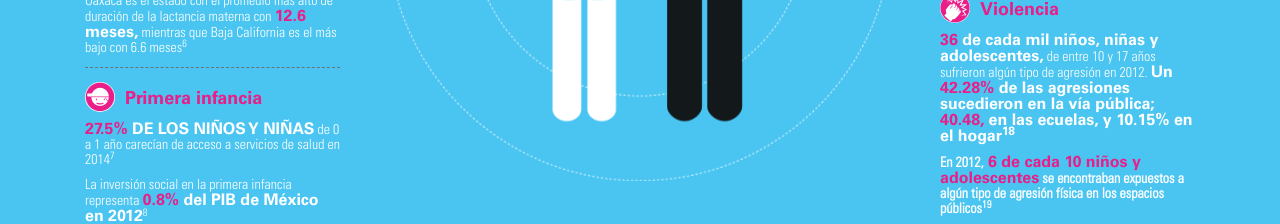
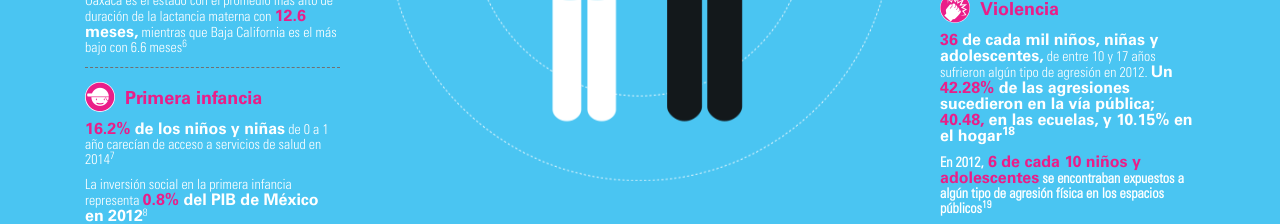
Before and after one commit to GerardoMG/unicef, a plain HTML site: page index.html in a window 1280 px wide. Shown: the part 1860-2084 px from the top of the page. Drawn offline with nearby package versions, Linux system fonts and the light colour scheme; files whose address does not match are found by name.

Commit message:
cambio primera infancia

```diff
--- a/index.html
+++ b/index.html
@@ -166,7 +166,7 @@
                         </article>
                         <article class="animated a5">
                            <h3><span class="icon-primera-infancia"></span> Primera infancia </h3>
-                           <p><strong><span>27.5%</span> DE LOS NIÑOS Y NIÑAS</strong> de 0 a 1 año carecían de acceso a servicios de salud en 2014<sup>7</sup></p>
+                           <p><strong><span>16.2%</span> de los niños y niñas</strong> de 0 a 1 año carecían de acceso a servicios de salud en 2014<sup>7</sup></p>
                            <p>La inversión social en la primera infancia representa <strong><span>0.8% </span>del PIB de México en 2012</strong><sup>8</sup></p>
                         </article>
                         <article class="animated a6">
```
